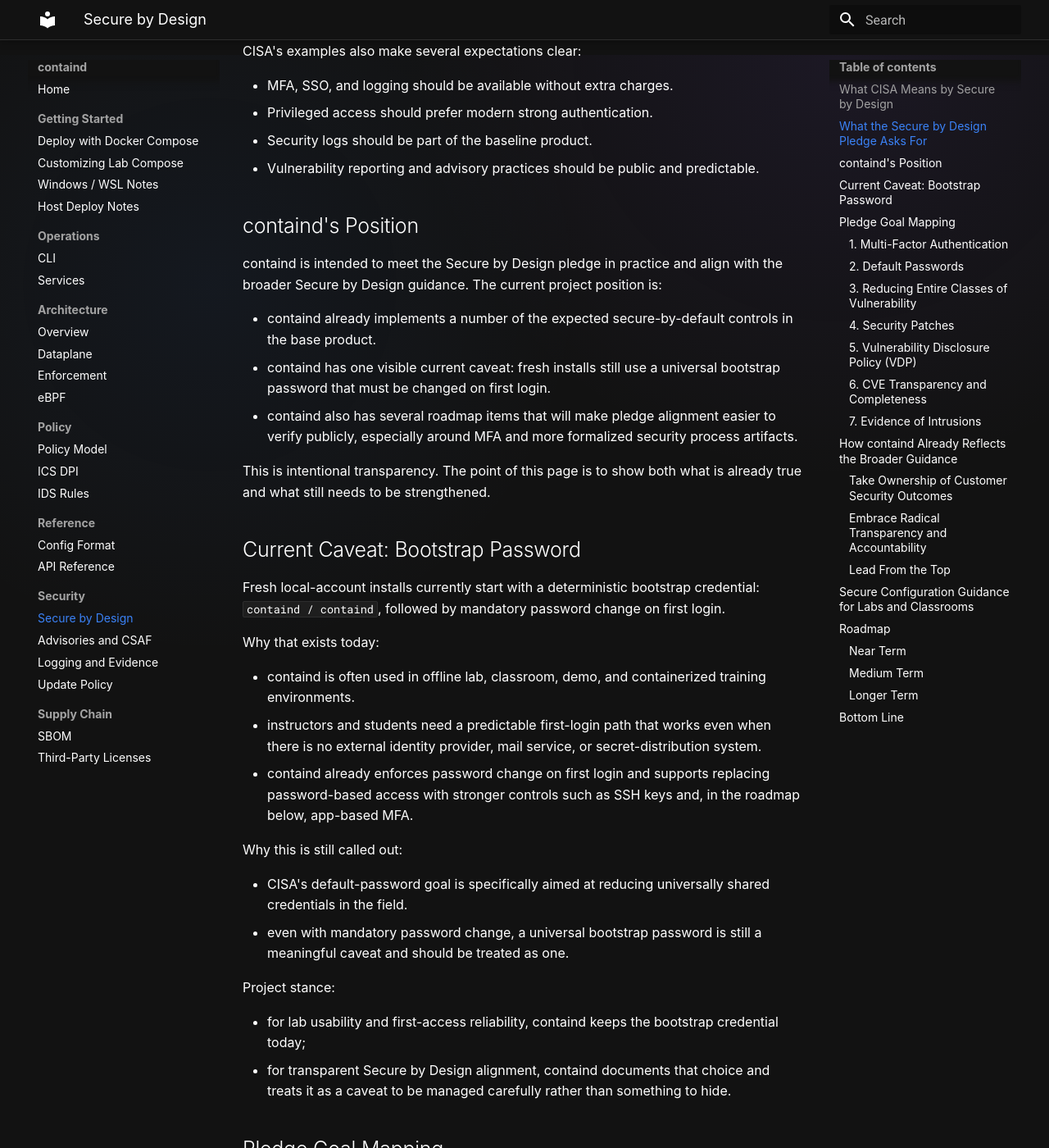
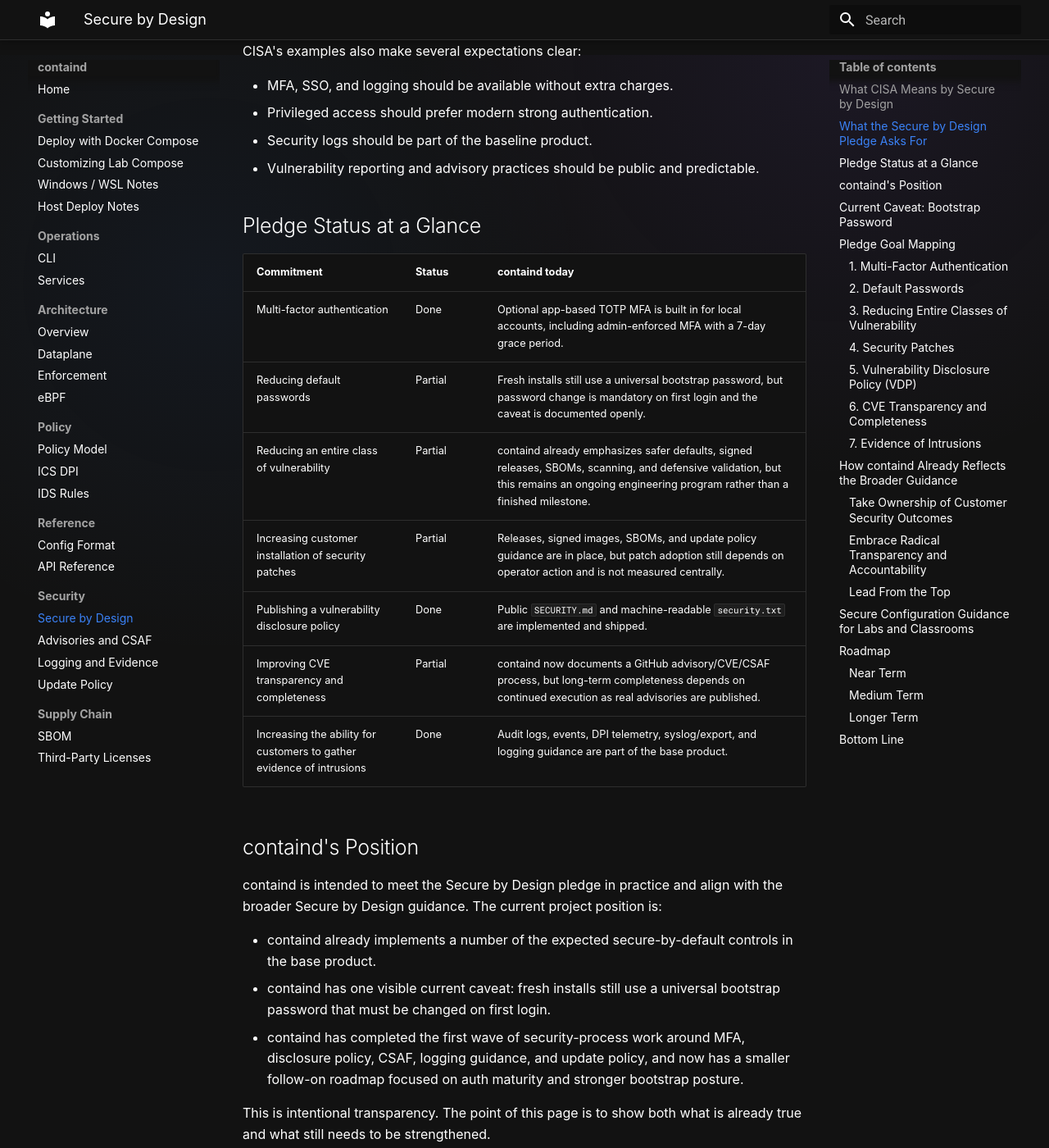
Before and after one commit to tonylturner/containd, an MkDocs documentation site: the page built from docs/mkdocs/secure-by-design.md, in a window 1280 px wide and 1400 px high, scrolled down 1333 px. Shown: the whole window at 82% size. Built offline with MkDocs 1.6.1 and Material for MkDocs 9.7.7, drawn with Linux system fonts in a browser that asks for light colours; some of the changed text lies outside the part shown.

Commit message:
Refresh Secure by Design pledge status

```diff
--- a/docs/mkdocs/secure-by-design.md
+++ b/docs/mkdocs/secure-by-design.md
@@ -40,13 +40,25 @@
 - Security logs should be part of the baseline product.
 - Vulnerability reporting and advisory practices should be public and predictable.
 
+## Pledge Status at a Glance
+
+| Commitment | Status | containd today |
+| ---------- | ------ | -------------- |
+| Multi-factor authentication | Done | Optional app-based TOTP MFA is built in for local accounts, including admin-enforced MFA with a 7-day grace period. |
+| Reducing default passwords | Partial | Fresh installs still use a universal bootstrap password, but password change is mandatory on first login and the caveat is documented openly. |
+| Reducing an entire class of vulnerability | Partial | containd already emphasizes safer defaults, signed releases, SBOMs, scanning, and defensive validation, but this remains an ongoing engineering program rather than a finished milestone. |
+| Increasing customer installation of security patches | Partial | Releases, signed images, SBOMs, and update policy guidance are in place, but patch adoption still depends on operator action and is not measured centrally. |
+| Publishing a vulnerability disclosure policy | Done | Public `SECURITY.md` and machine-readable `security.txt` are implemented and shipped. |
+| Improving CVE transparency and completeness | Partial | containd now documents a GitHub advisory/CVE/CSAF process, but long-term completeness depends on continued execution as real advisories are published. |
+| Increasing the ability for customers to gather evidence of intrusions | Done | Audit logs, events, DPI telemetry, syslog/export, and logging guidance are part of the base product. |
+
 ## containd's Position
 
 containd is intended to meet the Secure by Design pledge in practice and align with the broader Secure by Design guidance. The current project position is:
 
 - containd already implements a number of the expected secure-by-default controls in the base product.
 - containd has one visible current caveat: fresh installs still use a universal bootstrap password that must be changed on first login.
-- containd also has several roadmap items that will make pledge alignment easier to verify publicly, especially around MFA and more formalized security process artifacts.
+- containd has completed the first wave of security-process work around MFA, disclosure policy, CSAF, logging guidance, and update policy, and now has a smaller follow-on roadmap focused on auth maturity and stronger bootstrap posture.
 
 This is intentional transparency. The point of this page is to show both what is already true and what still needs to be strengthened.
 
@@ -145,6 +156,12 @@
 - [`Update Policy`](update-policy.md) now documents the supported release posture, operator update expectations, and the secure update workflow for lab and production-style environments;
 - release notes, changelog entries, and machine-readable artifacts are meant to stay aligned so operators can update quickly.
 
+Next steps:
+
+- keep the update policy current as release process and support expectations evolve;
+- keep security-sensitive dependency updates explicit in release notes and advisories;
+- improve operator-facing upgrade guidance as the project approaches a more stable minor-release cadence.
+
 ### 5. Vulnerability Disclosure Policy (VDP)
 
 Current alignment:
@@ -152,11 +169,11 @@
 - [SECURITY.md](https://github.com/tonylturner/containd/blob/main/SECURITY.md) now acts as the project's public vulnerability disclosure policy and coordinated disclosure statement.
 - containd also publishes a machine-readable `security.txt` for discoverability.
 
-Current gap:
+Current caveat:
 
 - the project should continue tightening the policy over time as the advisory process matures, especially if it begins issuing more formal security advisories and CVEs on a regular basis.
 
-Roadmap:
+Next steps:
 
 - keep `SECURITY.md` as the human-readable disclosure policy;
 - keep `security.txt` current and discoverable in shipped deployments;
@@ -168,13 +185,10 @@
 
 - containd already publishes versioned releases, signed images, SBOMs, and changelogs;
 - security-sensitive dependency fixes are called out in release notes when they occur.
-
-Current alignment:
-
 - containd now documents a lightweight advisory, CVE, and CSAF process in [`Advisories and CSAF`](advisories.md);
 - the project publishes provider metadata and repository layout for machine-readable advisory artifacts.
 
-Ongoing work:
+Next steps:
 
 - include CWE/root-cause information whenever practical;
 - keep changelog, GitHub advisories, and CSAF documents aligned as real advisories are published.
@@ -185,12 +199,9 @@
 
 - containd already includes audit logs, runtime service events, firewall and DPI telemetry, syslog forwarding, event export in CEF/JSON/Syslog, monitoring views, and Prometheus metrics;
 - those capabilities are part of the base product and do not require a paid tier.
-
-Current alignment:
-
 - [`Logging and Evidence`](logging-evidence.md) now documents the major evidence surfaces, forwarding options, retention expectations, and recommended lab posture.
 
-Ongoing work:
+Next steps:
 
 - continue improving event quality for identity, configuration, and policy-change visibility.
 
@@ -239,8 +250,9 @@
 
 ### Near Term
 
+- gather operational feedback on the local-account TOTP MFA flow and keep it lightweight
 - keep the disclosure, CSAF, logging, and update-policy documents current as releases and advisories evolve
-- gather operational feedback on the local-account TOTP MFA flow and keep it lightweight
+- make sure the first real public advisories use the documented GitHub advisory, release-note, and CSAF process consistently
 
 ### Medium Term
 
@@ -252,6 +264,7 @@
 
 - evaluate a stronger per-instance bootstrap path that preserves first-access reliability for labs while reducing dependence on a universal bootstrap password
 - continue improving the public evidence trail around advisories, patching, and measurable security progress
+- revisit whether patch-adoption guidance can be made more prescriptive as the supported deployment modes stabilize
 
 ## Bottom Line
 
```
Also changed, not shown: other parts of docs/mkdocs/secure-by-design.md (+2 -3 lines).
